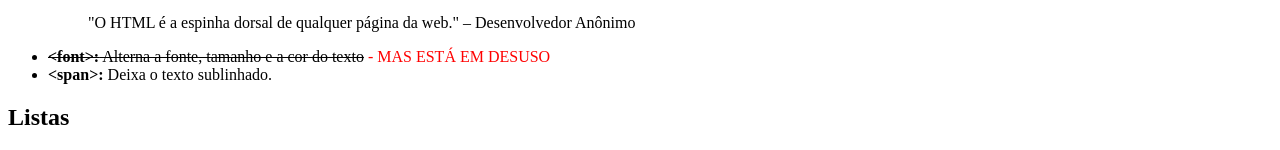
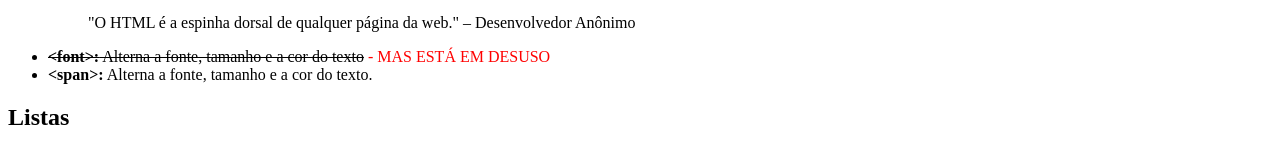
Before and after one commit to Ianisaque/trilha-html-modulo-1, a plain HTML site: page index.html in a window 1280 px wide. Shown: the part 1428-1578 px from the top of the page. Drawn offline with Linux system fonts and the light colour scheme.

Commit message:
Alteração feita após entrega

```diff
--- a/index.html
+++ b/index.html
@@ -97,7 +97,7 @@
                         <li><del><strong>&lt;font&gt;:</strong>
                             Alterna a fonte, tamanho e a cor do texto</del><span style="color: red;"> - MAS ESTÁ EM DESUSO</span></li>
                         <li><strong>&lt;span&gt;:</strong>
-                        Deixa o texto sublinhado.</li>
+                        Alterna a fonte, tamanho e a cor do texto.</li>
                     </ul>
         <h2 id="listas">Listas</h2>
 
```
